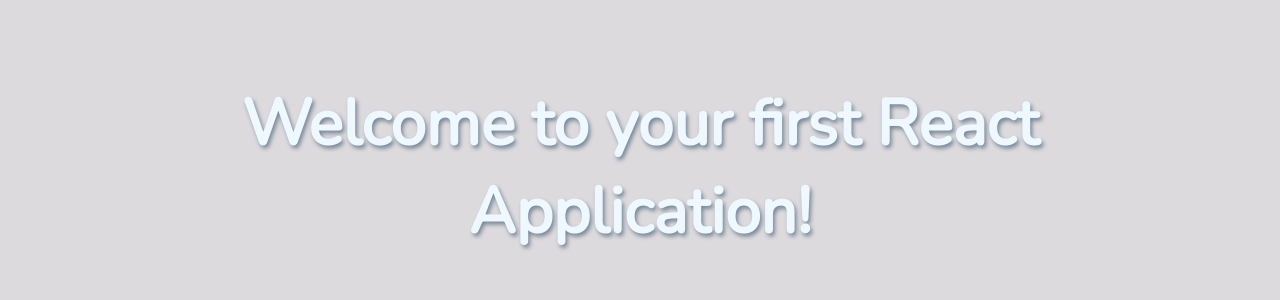
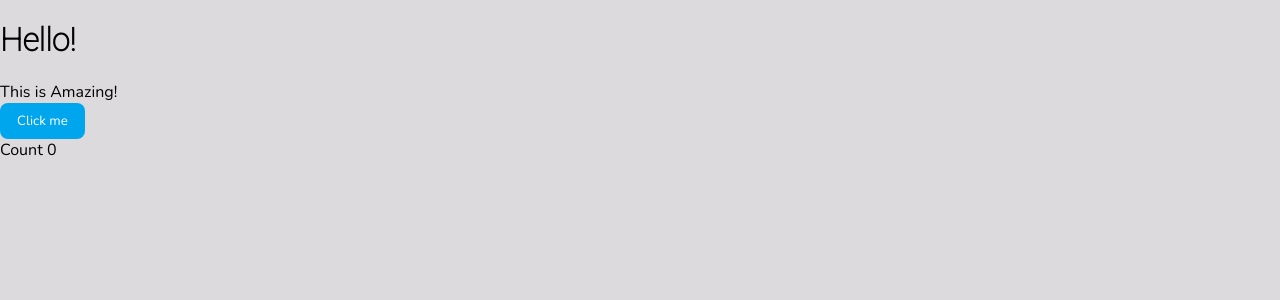
Before and after one commit to Cwelshofer1/Honey-Rae-Repairs, a React (Vite) app: page / in a window 1280 px wide. Shown: the top 300 px of the page. Built offline with nearby package versions, Linux system fonts and the light colour scheme.

Commit message:
added first componet

```diff
--- a/src/App.jsx
+++ b/src/App.jsx
@@ -1,3 +1,20 @@
+import { useState } from "react"
 export const App = () => {
-  return <div className="welcome">Welcome to your first React Application!</div>
+  const [count, setCount] = useState(0) //[stateVariable]
+
+
+
+  const handleBtnClick = () => {
+    setCount(count +1)
+    console.log({count})
+  }
+
+  return (
+  <>
+    <h1>Hello!</h1>
+    <div>This is Amazing!</div>
+    <button className="btn-secondary" onClick={handleBtnClick}>Click me</button>
+    <div>Count {count}</div>
+    </>
+  )
 }
```
